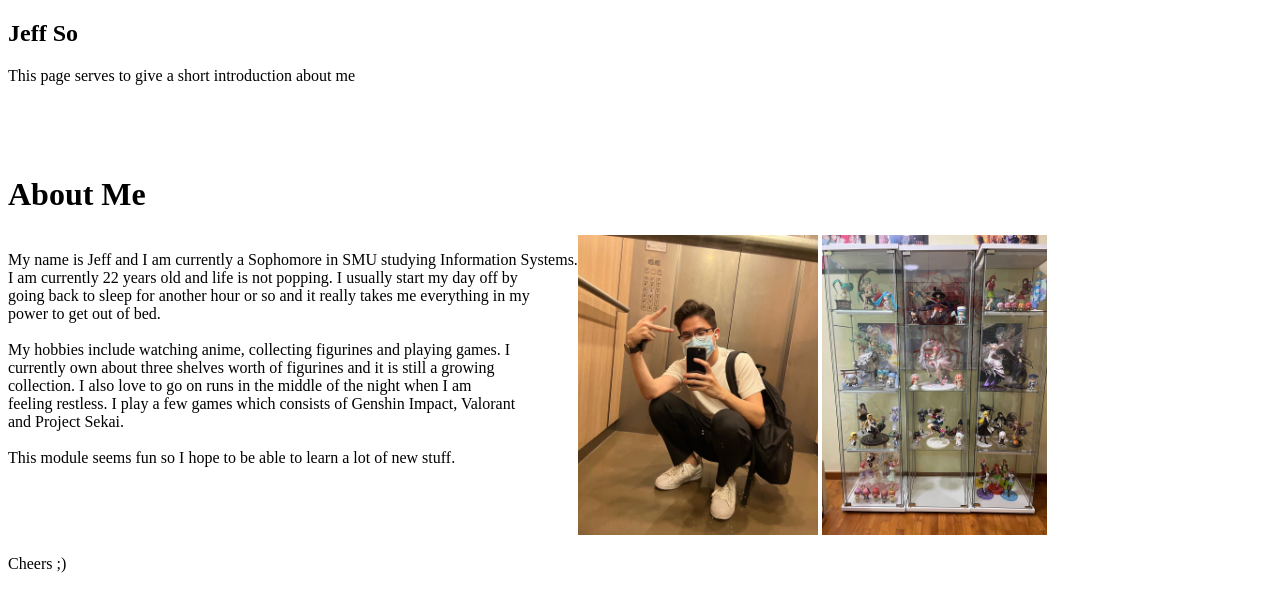
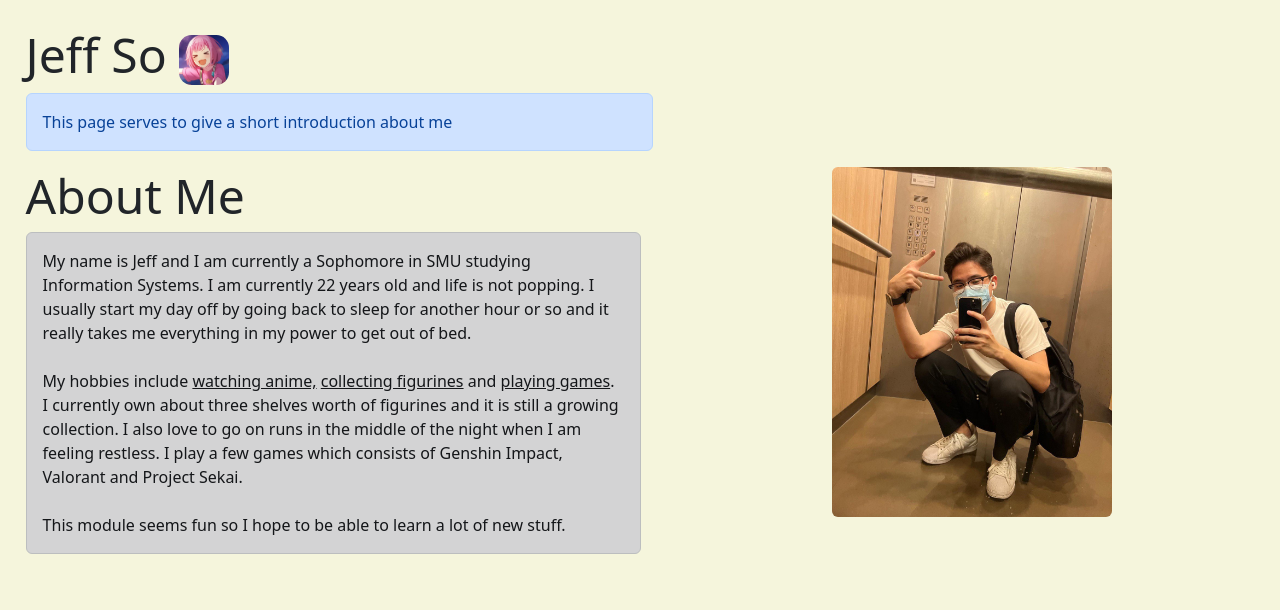
Before and after one commit to jxff-so/jxff-so.github.io, a plain HTML site: page index.html in a window 1280 px wide. Drawn offline with nearby package versions, Linux system fonts and the light colour scheme.

Commit message:
updated with bootstrap

```diff
--- a/index.html
+++ b/index.html
@@ -1,33 +1,47 @@
 <!DOCTYPE html>
 <html>
   <head>
+    <meta charset="utf-8">
+    <meta name="viewport" content="width=device-width, initial-scale=1">
     <title>Hi There</title>
+    <link href="https://cdn.jsdelivr.net/npm/bootstrap@5.2.1/dist/css/bootstrap.min.css" rel="stylesheet" integrity="sha384-iYQeCzEYFbKjA/T2uDLTpkwGzCiq6soy8tYaI1GyVh/UjpbCx/TYkiZhlZB6+fzT" crossorigin="anonymous">
+    <link rel="stylesheet" href="./style.css">
   </head>
   <body>
-    <h2>Jeff So</h2>
-    <p>This page serves to give a short introduction about me</p>
-    <br /><br /><br />
-    <h1>About Me</h1>
-    <div>
-      <p style="float: left">
-        My name is Jeff and I am currently a Sophomore in SMU studying Information Systems. <br />
-        I am currently 22 years old and life is not popping. I usually start my day off by <br />
-        going back to sleep for another hour or so and it really takes me everything in my <br />
+    <div class="col-6">
+      <h2 class="display-5">
+        Jeff So
+        <img src="./images/emu.jpg" height="50" width='50' style="border-radius:25%">
+      </h2>
+      <p class="alert alert-primary">This page serves to give a short introduction about me</p>
+    </div>
+    <div class="row">
+      <!--Text on Left Half-->
+      <div class="col-6">
+        <h1 class="display-5">About Me</h1>
+        <p class="alert alert-dark">
+          My name is Jeff and I am currently a Sophomore in SMU studying Information Systems.
+          I am currently 22 years old and life is not popping. I usually start my day off by
+          going back to sleep for another hour or so and it really takes me everything in my
           power to get out of bed.
           <br /><br />
-        My hobbies include watching anime, collecting figurines and playing games. I <br />
-        currently own about three shelves worth of figurines and it is still a growing <br />
-        collection. I also love to go on runs in the middle of the night when I am <br />
-        feeling restless. I play a few games which consists of Genshin Impact, Valorant <br />
+          My hobbies include
+          <u class="anime">watching anime,</u>
+          <u class="figurine">collecting figurines</u>
+          and
+          <u class="games">playing games</u>. I
+          currently own about three shelves worth of figurines and it is still a growing
+          collection. I also love to go on runs in the middle of the night when I am
+          feeling restless. I play a few games which consists of Genshin Impact, Valorant
           and Project Sekai.
           <br /><br />
           This module seems fun so I hope to be able to learn a lot of new stuff.
         </p>
-      <div>
-        <img style='display:inline-block' height="300" width="auto" src="./pic1.jpg">
-        <img style='display:inline-block' height="300" width="auto" src="./pic2.jpg">
       </div>
+      <!--Image on Right Half-->
+      <div class="col-6 text-center">
+          <img height="350" width='auto' src="./images/pic1.jpg" class="rounded">
       </div>
-    <p>Cheers ;)</p>
+    </div> <!--End of Row Div-->
   </body>
 </html>
--- /dev/null
+++ b/style.css
@@ -0,0 +1,27 @@
+body {
+    margin-left: 2%;
+    margin-top: 2%;
+    background-color: beige;
+    background-size: 100%;
+}
+u:hover + .anime {
+    content: url(images/anime.jpg);
+    display: flex;
+    height: 350px;
+    width: auto;
+    position: relative;
+}
+u:hover + .figurine {
+    content: url(images/pic2.jpg);
+    display: flex;
+    height: 350px;
+    width: auto;
+    position: relative;
+}
+u:hover + .games {
+    content: url(images/game.jpg);
+    display: flex;
+    height: 350px;
+    width: auto;
+    position: relative;
+}
```
Also changed, not shown: images/anime.jpg (added), images/emu.jpg (added), images/game.jpg (added), images/pic1.jpg (renamed from pic1.jpg), images/pic2.jpg (renamed from pic2.jpg), images/wallpaper.png (added). Lines whose indentation alone changed are shown as unchanged.
